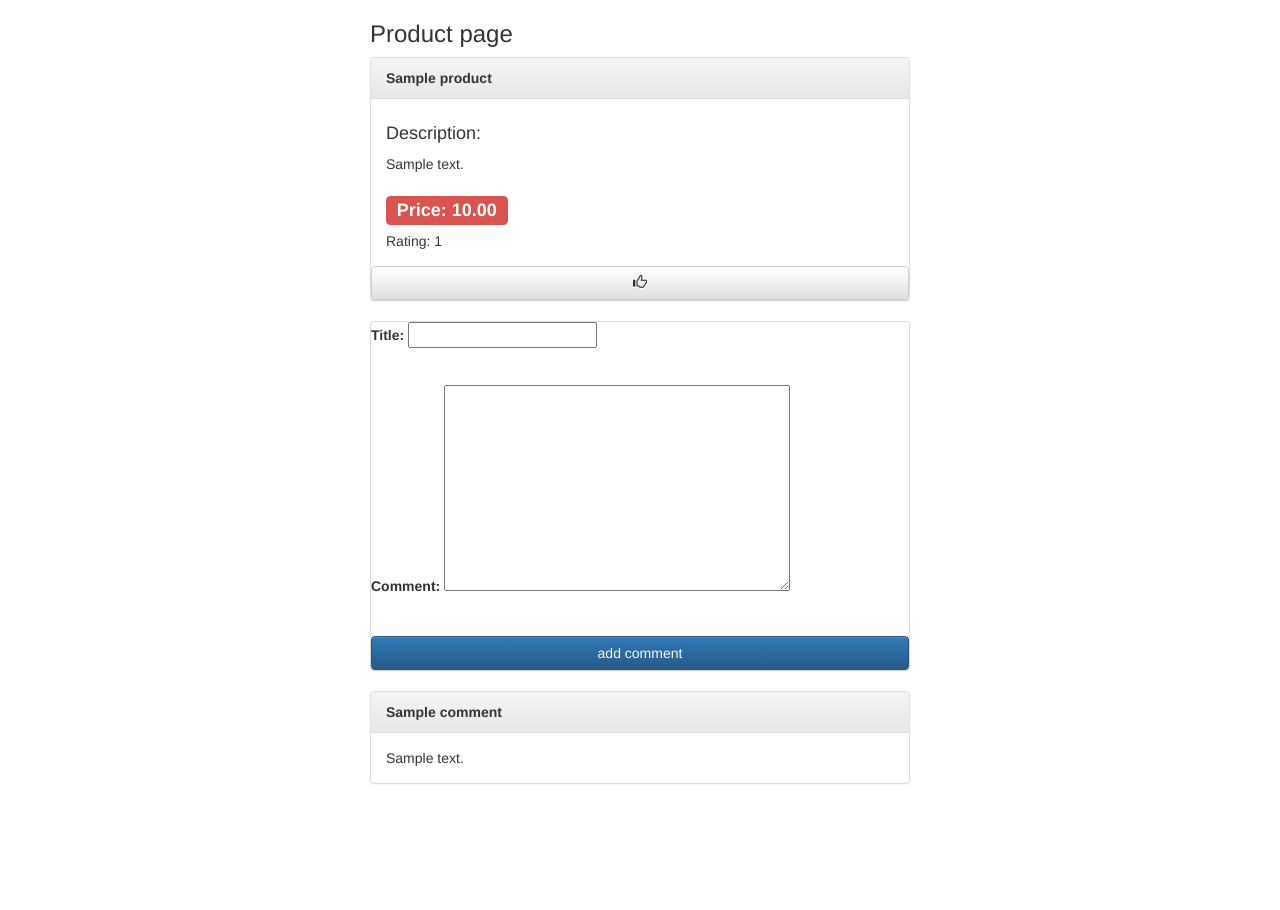
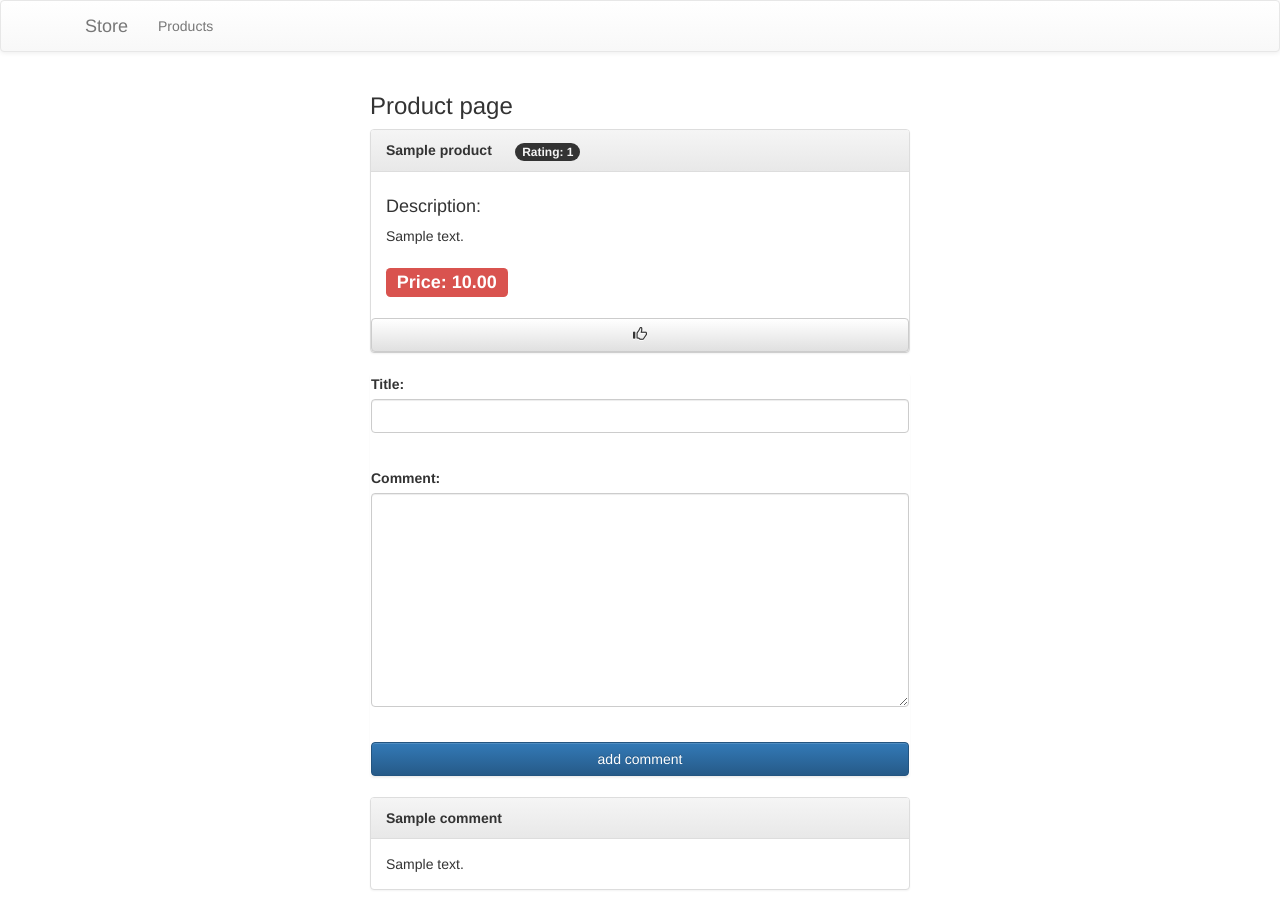
Before and after one commit to Gvidoou/store, a Django app: a page that uses templates/base.html in a window 1280 px wide. Before the commit the page ends 784 px from the top, so only its background shows below. Run offline with Django 3.2, Linux system fonts and the light colour scheme; tables that the repository leaves empty hold one stand-in row (values such as "Sample post"); some libraries are stand-ins or nearby versions.

Commit message:
added some html improvements

```diff
--- a/Products/forms.py
+++ b/Products/forms.py
@@ -6,3 +6,12 @@ class CommentsForm(ModelForm):
     class Meta:
         model = Comments
         fields = ['title', 'comment']
+
+    def __init__(self, *args, **kwargs):
+        super(CommentsForm, self).__init__(*args, **kwargs)
+        self.fields['title'].widget.attrs.update({
+            'class': 'form-control'
+        })
+        self.fields['comment'].widget.attrs.update({
+            'class': 'form-control'
+        })
--- a/Products/templates/product_detail.html
+++ b/Products/templates/product_detail.html
@@ -5,18 +5,18 @@
         <h3>Product page</h3>
             <div class="panel panel-default">
                 <div class="panel-heading">
-                    <b>{{ product.name }} </b>
+                    <b>{{ product.name }} &nbsp; &nbsp; &nbsp;</b><span class="badge">Rating: {{ product.like_counter }}</span>
                 </div>
                 <div class="panel-body">
                     <h4>Description:</h4>
                     {{ product.description }}
                     <br>
                     <h3><span class="label label-danger"> Price: {{ product.price }}</span></h3>
-                    Rating: {{ product.like_counter }}
+
                 </div>
                    <a href="{% url 'like' pk=product.id %}"><button class="btn btn-default btn-group-justified"> <span class="glyphicon glyphicon-thumbs-up "></span></button></a>
             </div>
-            <div class="panel panel-default">
+            <div class="panel" id="comment">
                 <form action="" method="post" name="">
                     {% csrf_token %}
                     {{ form.non_field_errors }}
--- a/templates/base.html
+++ b/templates/base.html
@@ -13,6 +13,19 @@
     <title>{{ title }}</title>
 </head>
 <body>
+
+<div class="navbar navbar-default">
+    <div class="container container-fluid">
+        <div class="collapse navbar-collapse">
+            <div class="navbar-header">
+                <a href="#" class="navbar-brand">Store</a>
+            </div>
+            <ul class="nav navbar-nav">
+                <li><a href="{% url 'products_list' %}">Products</a></li>
+            </ul>
+        </div>
+    </div>
+</div>
 <div class="container">
     <div class="col-md-6 col-md-offset-3">
     {% if messages %}
```
